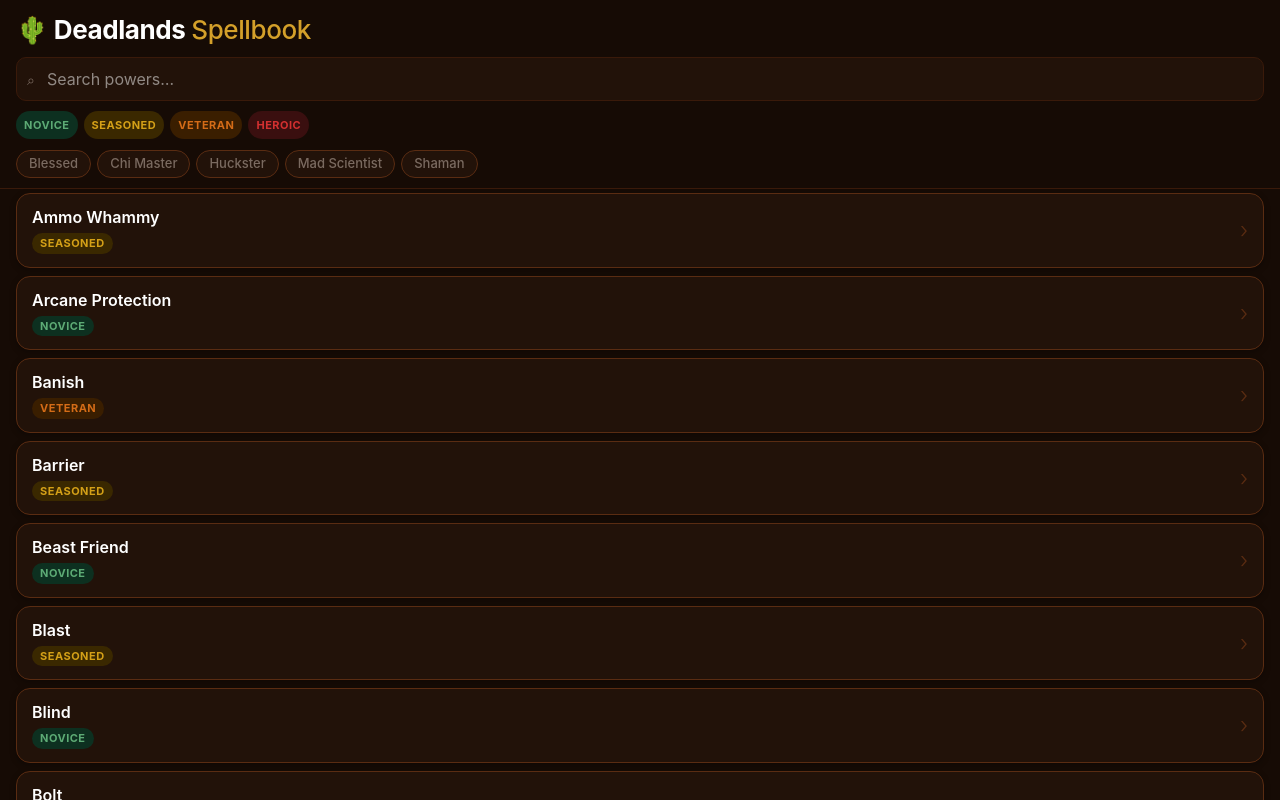
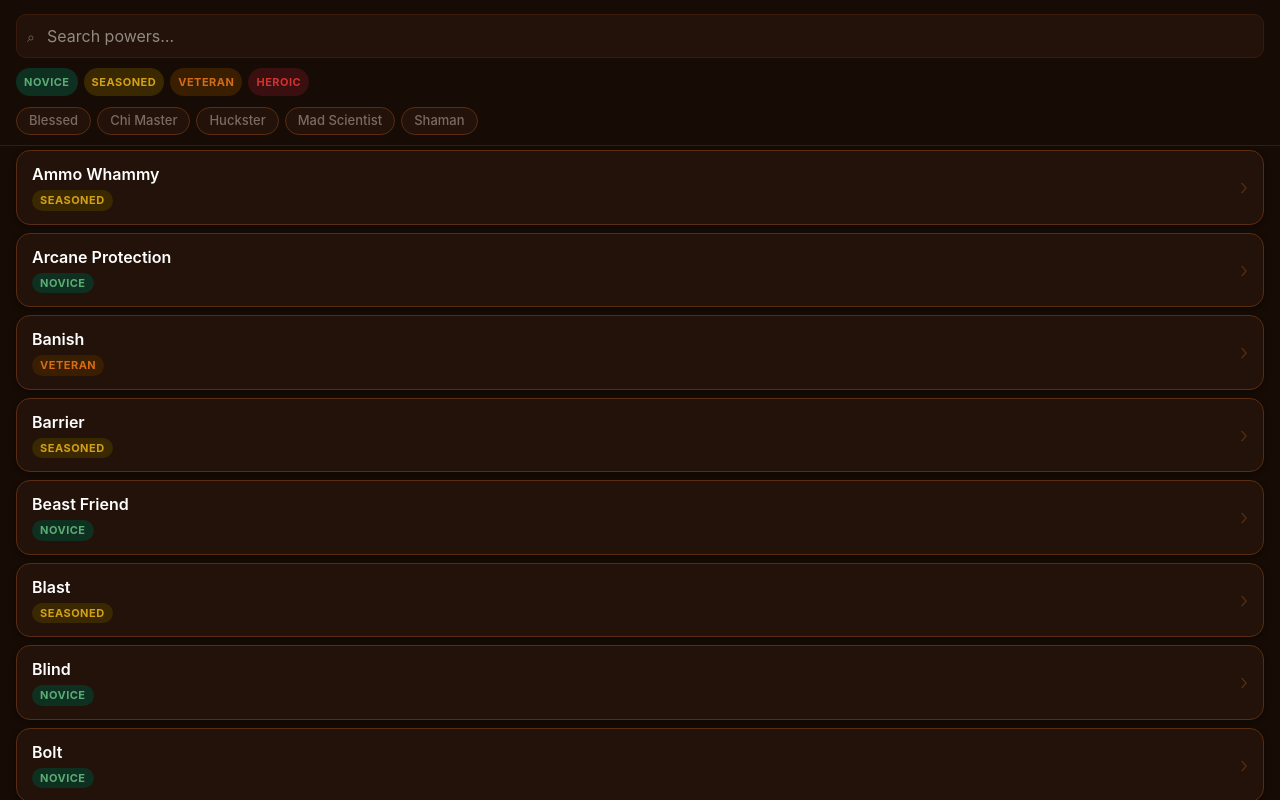
Before and after one commit to johnjw59/deadlands-spellbook, a React (Vite) app: page / in a window 1280 px wide. Built offline with nearby package versions, Linux system fonts and the light colour scheme.

Commit message:
Remove name from filter bar

```diff
--- a/src/components/PowerList/PowerList.jsx
+++ b/src/components/PowerList/PowerList.jsx
@@ -40,12 +40,6 @@
     <div className="power-list">
       {/* Header */}
       <div className="power-list__header pt-safe">
-        <h1 className="power-list__title">
-          <span className="power-list__title-icon">🌵</span>{' '}
-          <span className="power-list__title-main">Deadlands</span>{' '}
-          <span className="power-list__title-sub">Spellbook</span>
-        </h1>
-
         {/* Search */}
         <div className="power-list__search">
           <span className="power-list__search-icon">⌕</span>
```
